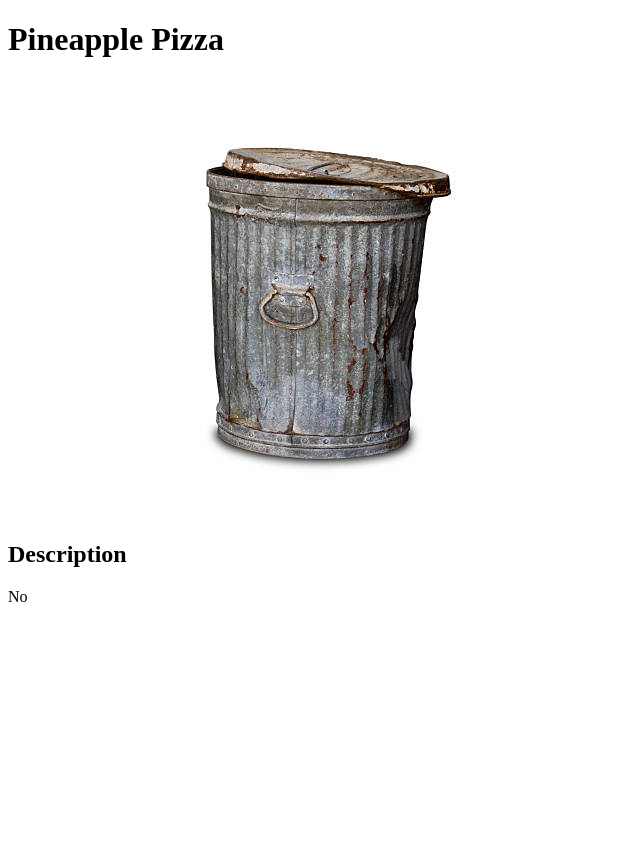
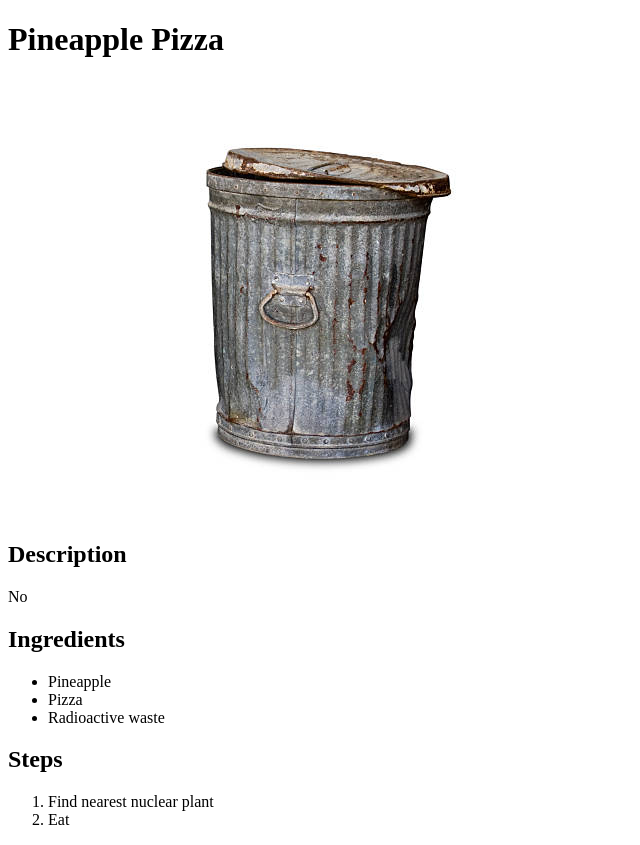
Before and after one commit to OrntSpisc/odin-recipes, a plain HTML site: page recipes/pineapplepizza.html in a window 1280 px wide. Shown: the whole page, without its empty margins (0-640 px from the left). Before the commit the page ends 800 px from the top, so only its background shows below. Drawn offline with Linux system fonts and the light colour scheme.

Commit message:
Add ingredients and steps

```diff
--- a/recipes/pineapplepizza.html
+++ b/recipes/pineapplepizza.html
@@ -9,5 +9,18 @@
     <img src="images/pineapple.jpg">
     <h2>Description</h2>
     <p>No</p>
+
+    <h2>Ingredients</h2>
+    <ul>
+        <li>Pineapple</li>
+        <li>Pizza</li>
+        <li>Radioactive waste</li>
+    </ul>
+
+    <h2>Steps</h2>
+    <ol>
+        <li>Find nearest nuclear plant</li>
+        <li>Eat</li>
+    </ol>
 </body>
 </html>
```
Also changed, not shown: recipes/asamjawa.html (+12 -0 lines), recipes/burntchicken.html (+12 -0 lines), recipes/lasagna.html (+15 -0 lines).
